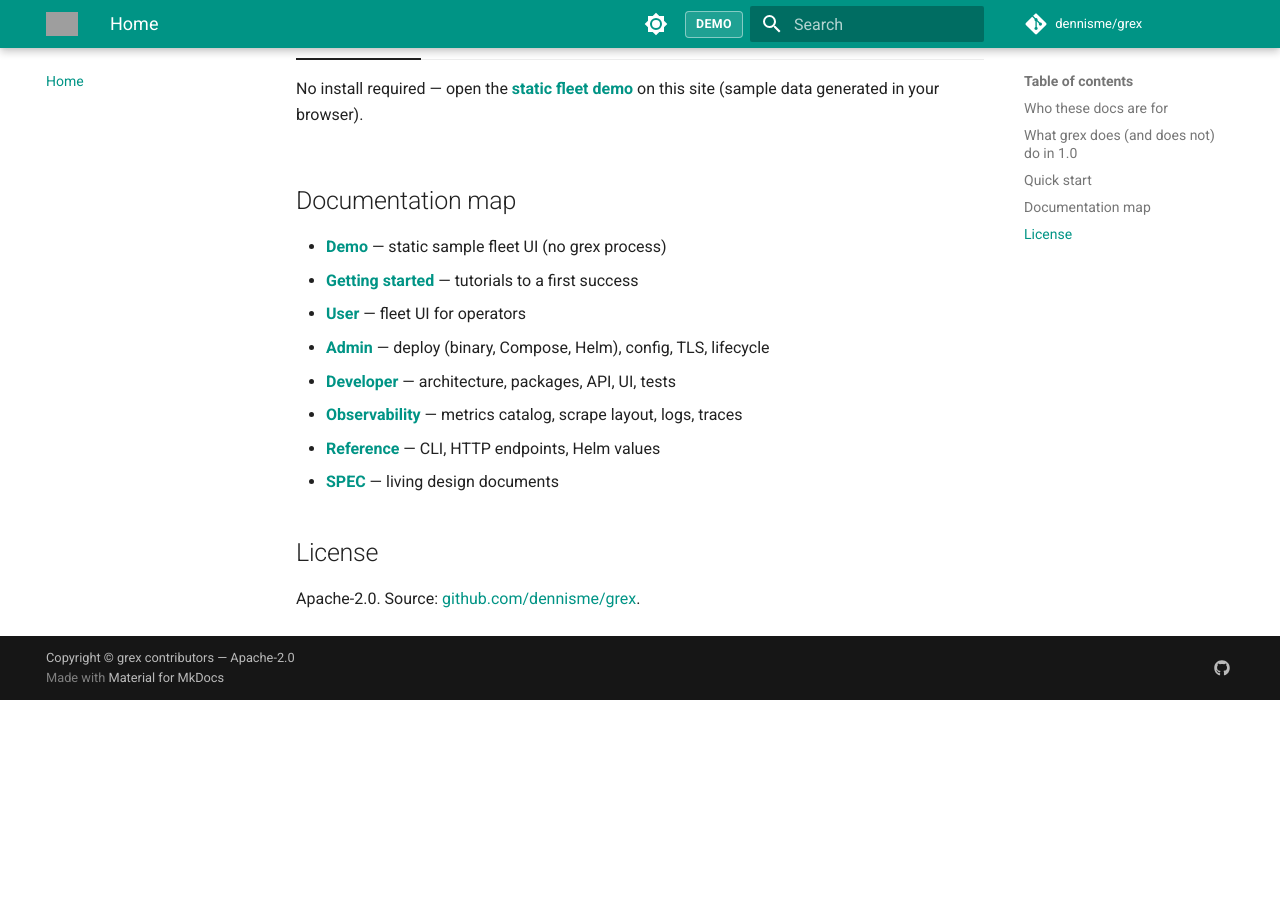
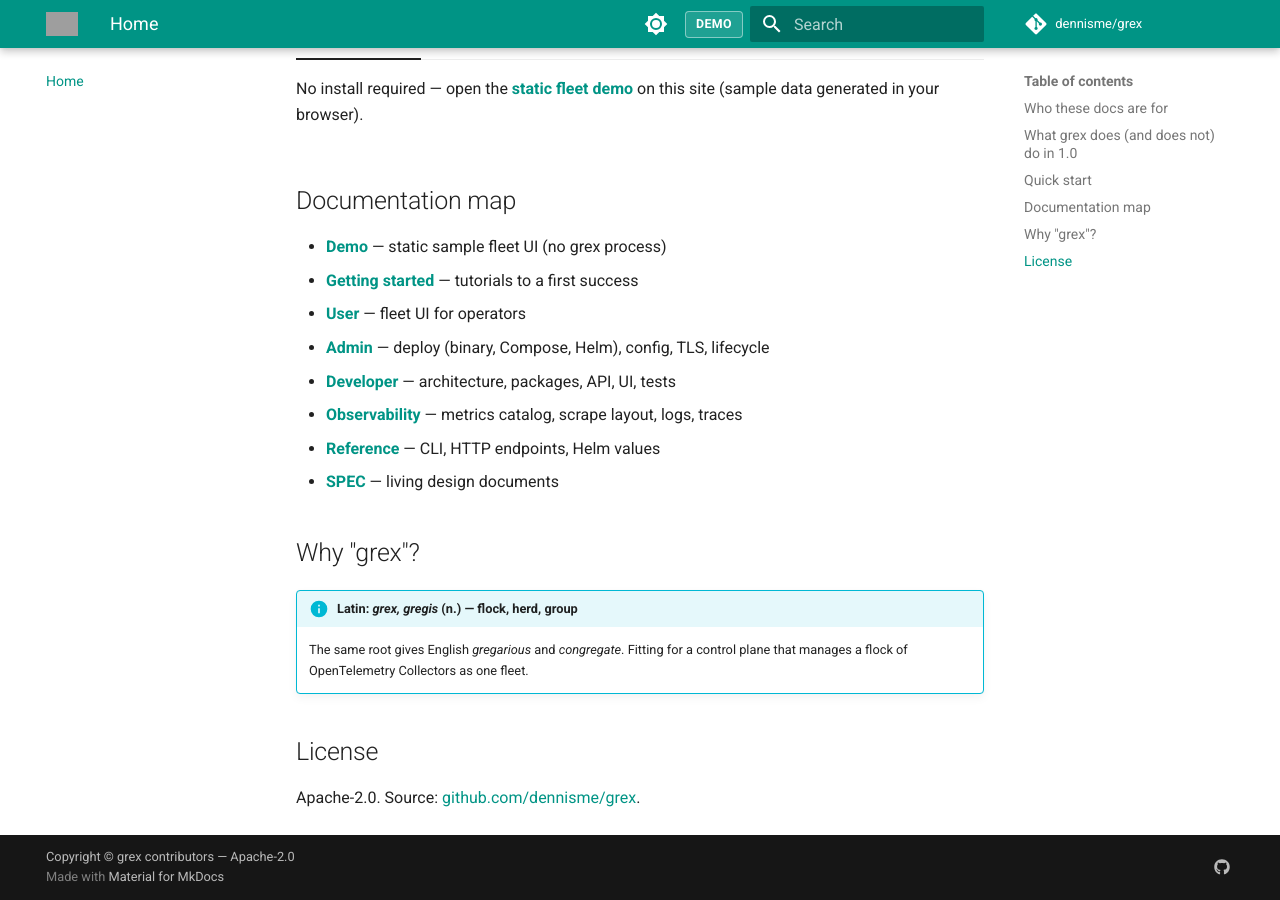
Before and after one commit to cxdy/grex, an MkDocs documentation site: the page built from docs/index.md, in a window 1280 px wide and 900 px high, scrolled down 1546 px. Built offline with MkDocs 1.6.1 and Material for MkDocs 9.7.7, drawn with Linux system fonts in a browser that asks for light colours; comment, search, counter and statistics services are not loaded; before the commit the page ends 2246 px from its top, so only the background shows below that; grey boxes are pictures that could not be loaded.

Commit message:
chore: note on name origin

```diff
--- a/docs/index.md
+++ b/docs/index.md
@@ -100,6 +100,13 @@ The living product plan is under [SPEC](spec/index.md)
 - **[Reference](reference/cli.md)** — CLI, HTTP endpoints, Helm values
 - **[SPEC](spec/index.md)** — living design documents
 
+## Why "grex"?
+
+!!! info "Latin: *grex, gregis* (n.) — flock, herd, group"
+    The same root gives English *gregarious* and *congregate*.
+    Fitting for a control plane that manages a flock of OpenTelemetry
+    Collectors as one fleet.
+
 ## License
 
 Apache-2.0. Source: [github.com/dennisme/grex](https://github.com/dennisme/grex).
```
